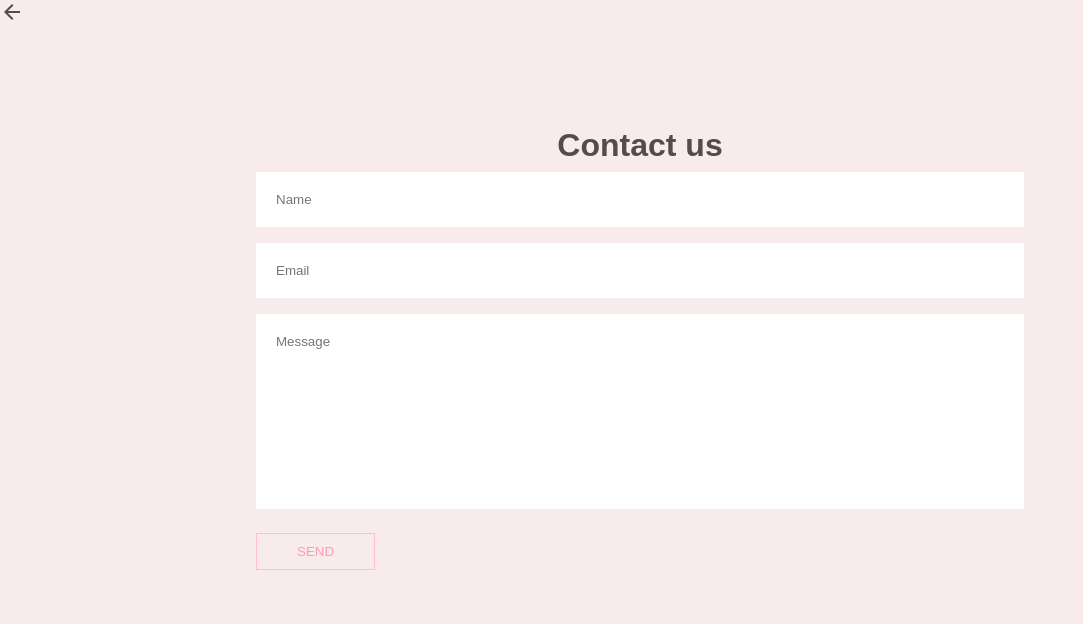
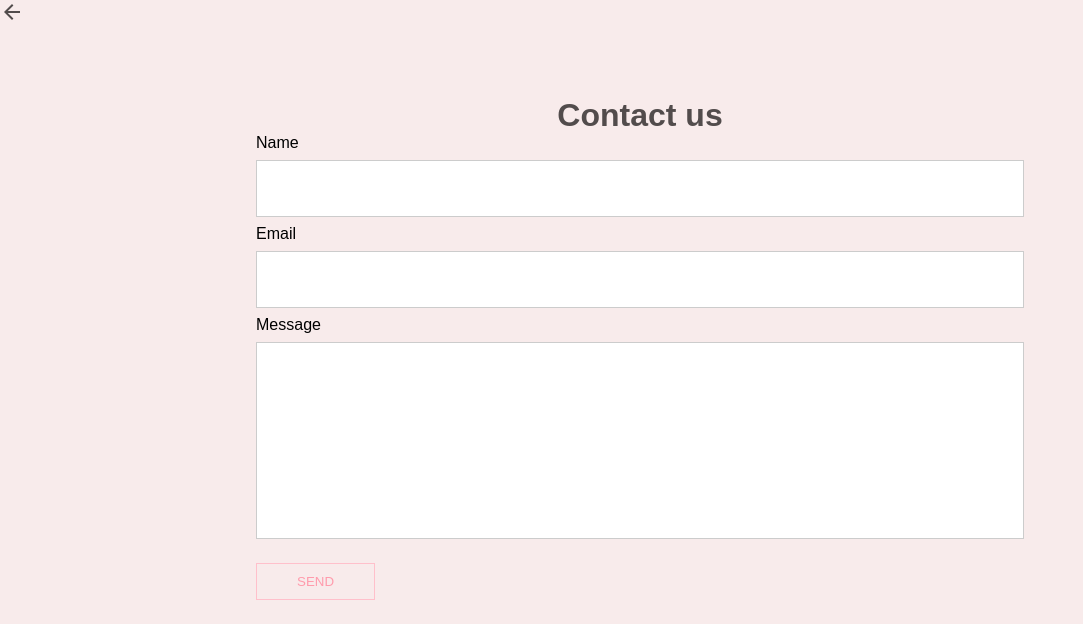
Before and after one commit to Adisaduke/dukee, a React (Create React App) app: page /contact in a window 1280 px wide. Shown: the top 624 px of the page, without its empty margins (0-1083 px from the left). Built offline with nearby package versions, Linux system fonts and the light colour scheme.

Commit message:
contact changes

```diff
--- a/src/components/Contact.js
+++ b/src/components/Contact.js
@@ -5,6 +5,59 @@ import './styles/Contact.scss'
 
 
 const Contact = () => {
+
+    const [enteredName, setEnteredName] = useState("");
+
+    const [enteredEmail, setEnteredEmail] = useState("");
+
+    const [enteredMessage, setEnteredMessage] = useState("");
+
+
+
+
+
+    const nameChangeHandler = (e) =>{
+        setEnteredName(e.target.value)
+        // if(e.target.value.trim().length > 0){
+        //     setIsNameValid(true)
+        // }
+    };
+
+
+    const messageChangeHandler = (e) =>{
+        setEnteredMessage(e.target.value)
+    };
+
+    const emailChangeHandler = (e) =>{
+        setEnteredEmail(e.target.value)
+    }
+
+    const formSubmit = (e) =>{
+        e.preventDefault();
+
+        // if(enteredName.trim().length === 0 || enteredEmail.trim().length === 0 || enteredMessage.trim().length === 0){
+        //     // setError({
+        //     //     title: "invalid name"
+        //     // })
+        //     setIsNameValid(false);
+        //     return;
+        // }
+
+
+
+        const sentMessage = {
+            name: enteredName,
+            email: enteredEmail,
+            message: enteredMessage,
+        }
+
+        setEnteredName("");
+        setEnteredEmail("");
+        setEnteredMessage("")
+
+        console.log(sentMessage)
+    }
+
 
 
 
@@ -15,10 +68,26 @@ const Contact = () => {
             </Link>
             <div className="inputs">
                 <h1>Contact us</h1>
-                <form>
-                    <input type="text" placeholder='Name'/>
-                    <input type="text" placeholder='Email'/>
-                    <input type="text" placeholder='Message' className='message'/>
+                <form onSubmit={formSubmit}>
+                    <div form_control>
+                        <label> Name</label>
+                        <input
+                            required
+                            onChange={nameChangeHandler} value={enteredName} type="text"
+                            // style={{
+                            //     borderColor: !isNameValid ? "red" : "#ccc",
+                            //     // background: !isValid ? "salmon" : "transparent"
+                            //     }}
+                            />
+                        <label> Email</label>
+                        <input
+                            required
+                            onChange={emailChangeHandler} value={enteredEmail} type="email" />
+                        <label> Message</label>
+                        <input
+                            required
+                            onChange={messageChangeHandler} value={enteredMessage} type="text" className='message'/>
+                    </div>
                     <button>Send</button>
                 </form>
             </div>
--- a/src/components/Header.js
+++ b/src/components/Header.js
@@ -8,6 +8,11 @@ const Header = () => {
 
     const [active,setActive] = useState(false);
 
+
+  window.addEventListener("scroll", function () {
+    const header = document.querySelector(".header")
+    header.classList.toggle("active", window.scrollY > 180)
+  })
 
     const showMenu = () => {
             setActive(!active)
--- a/src/components/Main.js
+++ b/src/components/Main.js
@@ -36,10 +36,9 @@ const Main = () => {
                             <p>Graphics Design</p>
 
                             <div className="icons">
-                                <a href="https://www.twitter.com" target="_blank" className='social_accounts'><Twitter className='icon'/></a>
+                                <a href="https://www.twitter.com/uncle_real1" target="_blank" className='social_accounts'><Twitter className='icon'/></a>
                                 <a href="https://github.com/Adisaduke/dukee" target="_blank" className='social_accounts'><GitHub className='icon'/></a>
-                                <a href="https://www.linkedin.com" target="_blank" className='social_accounts'><LinkedIn className='icon'/></a>
-                                <a href="https://www.instagram.com" target="_blank" className='social_accounts'><Instagram className='icon'/></a>
+                                <a href="https://www.linkedin.com/in/adisa-rasak-51189b201/" target="_blank" className='social_accounts'><LinkedIn className='icon'/></a>
                             </div>
 
 
--- a/src/components/styles/Contact.scss
+++ b/src/components/styles/Contact.scss
@@ -29,7 +29,7 @@ a {
         padding: 20px;
         margin-block: .5rem;
         outline: none;
-        border: none;
+        border: 1px solid #ccc;
     }
 
     .message {
```
